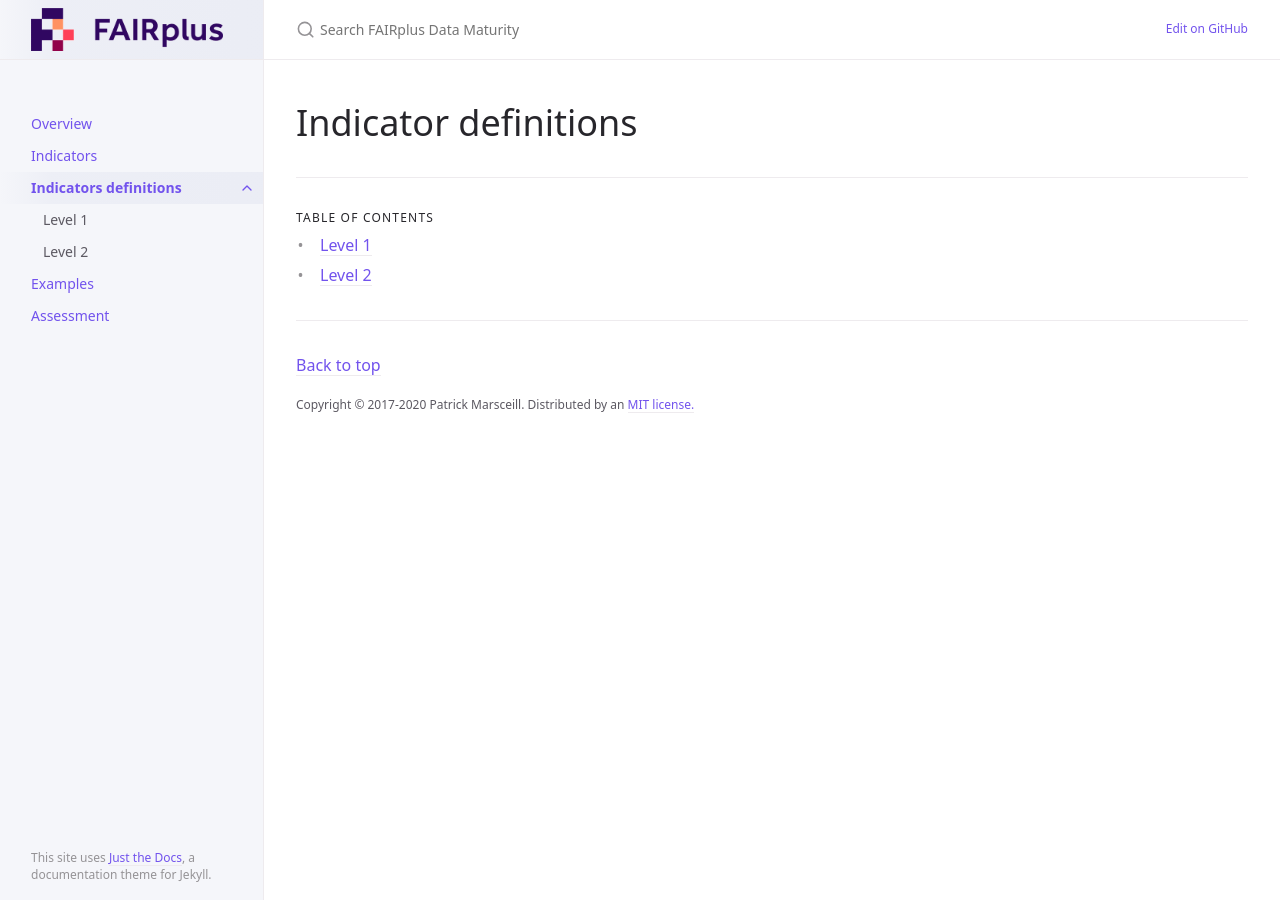
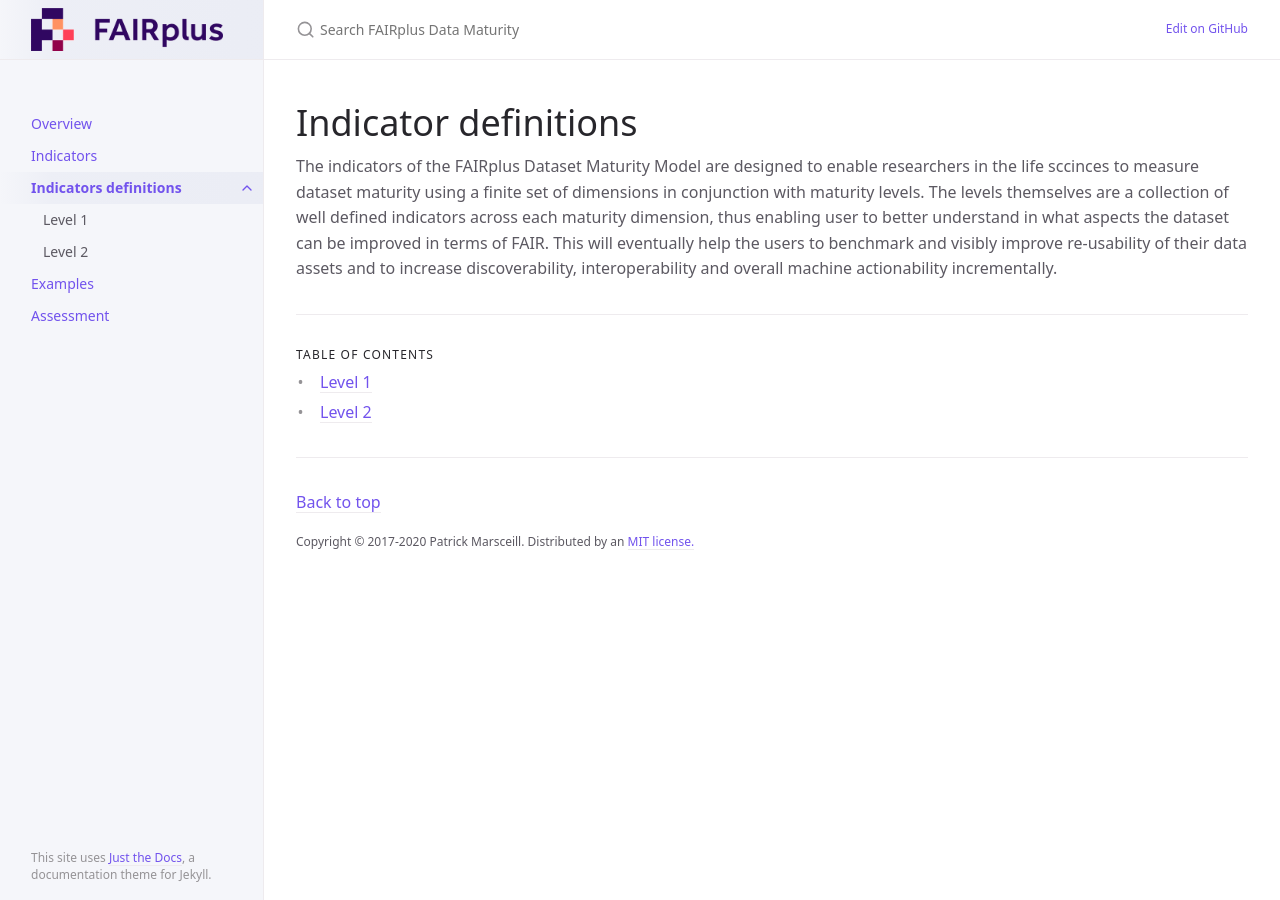
Before and after one commit to FAIRplus/Data-Maturity, a Jekyll site: the page built from docs/indicator_definitions/indicator_definitions.md, in a window 1280 px wide. Built offline with Jekyll 4.4.1, drawn with Linux system fonts in a browser that asks for light colours.

Commit message:
Update indicator_definitions.md

```diff
--- a/docs/indicator_definitions/indicator_definitions.md
+++ b/docs/indicator_definitions/indicator_definitions.md
@@ -7,3 +7,5 @@ permalink: /docs/indicator_definitions
 ---
 
 # Indicator definitions
+
+The indicators of the FAIRplus Dataset Maturity Model are designed to enable researchers in the life sccinces to measure dataset maturity using a finite set of dimensions in conjunction with maturity levels. The levels themselves are a collection of well defined indicators across each maturity dimension, thus enabling user to better understand in what aspects the dataset can be improved in terms of FAIR. This will eventually help the users to benchmark and visibly improve re-usability of their data assets and to increase discoverability, interoperability and overall machine actionability incrementally.
```
